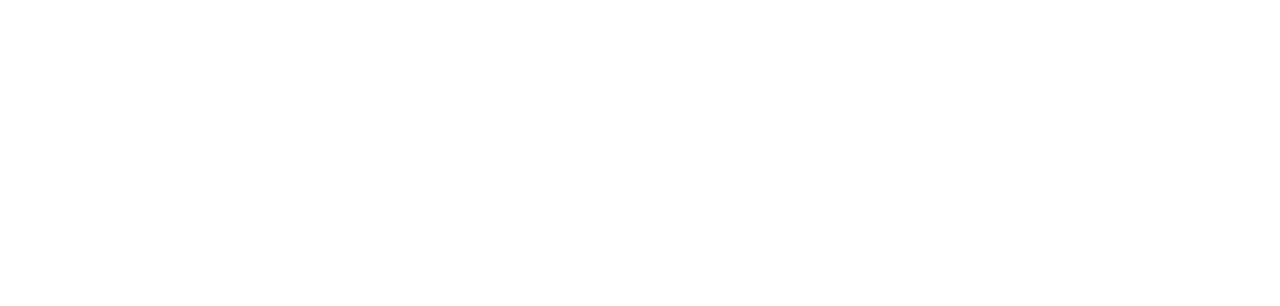
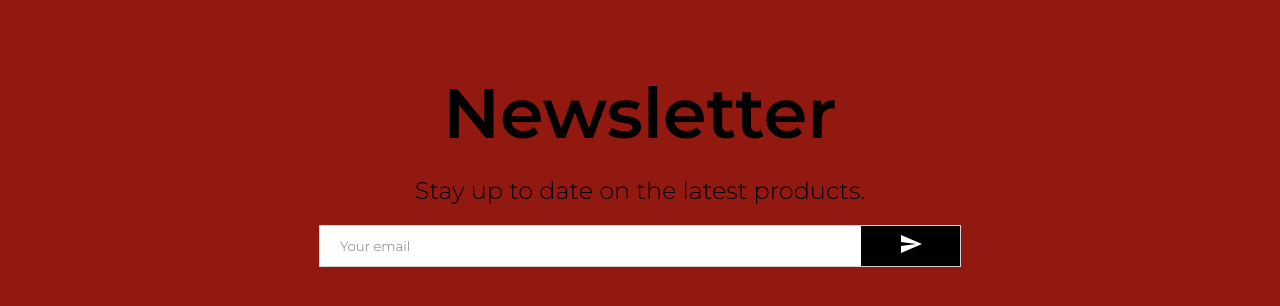
Before and after one commit to domludejesus/merch-mania-ecommerce, a React (Create React App) app in the folder merch-mania/: page / in a window 1280 px wide. Shown: the part 2338-2644 px from the top of the page. Before the commit the page ends 2266 px from the top, so only its background shows below. Built offline with nearby package versions, Linux system fonts and the light colour scheme.

Commit message:
Newsletter component added

```diff
--- /dev/null
+++ b/merch-mania/src/components/Newsletter.jsx
@@ -0,0 +1,57 @@
+import { Send } from '@material-ui/icons'
+import styled from 'styled-components'
+
+const Container = styled.div`
+    height: 60vh;
+    background-color: #911910;
+    display: flex;
+    align-items: center;
+    justify-content: center;
+    flex-direction: column;
+`
+const Title = styled.h1`
+    font-size: 70px;
+    margin-bottom: 20px;
+`
+const Desc = styled.div`
+    font-size: 24px;
+    font-weight: 300;
+    margin-bottom: 20px;
+
+`
+const InputContainer = styled.div`
+    width: 50%;
+    height 40px;
+    background-color: white;
+    display: flex;
+    justify-content: space-between;
+    border: 1px solid lightgray;
+`
+const Input = styled.input`
+    border: none;
+    flex: 6;
+    padding-left: 20px;
+`
+const Button = styled.button`
+    flex: 1;
+    border: none;
+    background-color: black;
+    color: white;
+`
+
+const Newsletter = () => {
+  return (
+    <Container>
+        <Title> Newsletter  </Title>
+        <Desc> Stay up to date on the latest products. </Desc>
+        <InputContainer>
+            <Input placeholder="Your email" />
+            <Button>
+                <Send/>
+            </Button>
+        </InputContainer>
+    </Container>
+  )
+}
+
+export default Newsletter
--- a/merch-mania/src/pages/Home.jsx
+++ b/merch-mania/src/pages/Home.jsx
@@ -4,6 +4,7 @@
 import Navbar from '../components/Navbar'
 import Slider from '../components/Slider'
 import Products from '../components/Products'
+import Newsletter from '../components/Newsletter'
 
 const Home = () => {
   return (
@@ -13,6 +14,7 @@
         <Slider />
         <Categories />
         <Products/>
+        <Newsletter/>
     </div>
   )
 }
```
